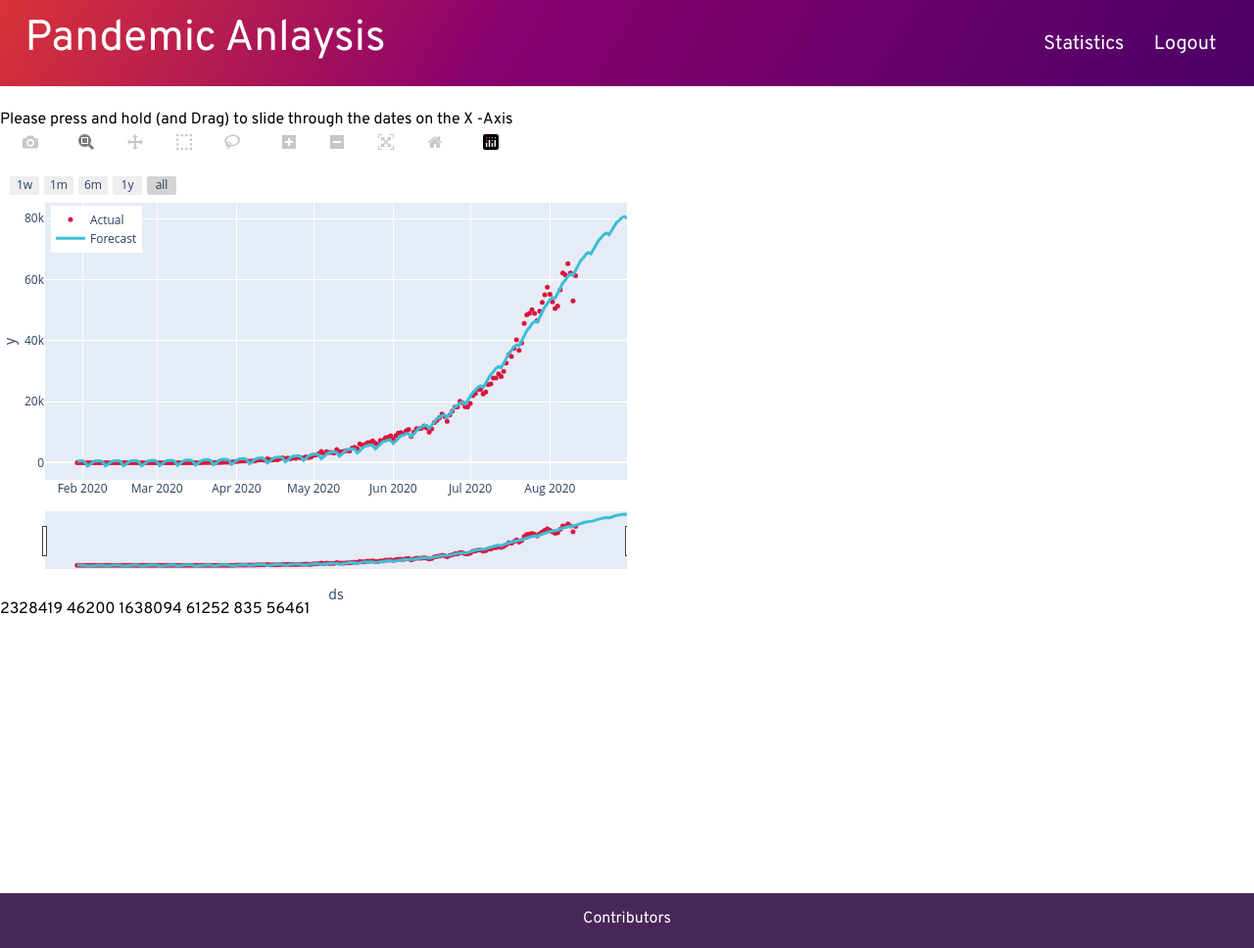
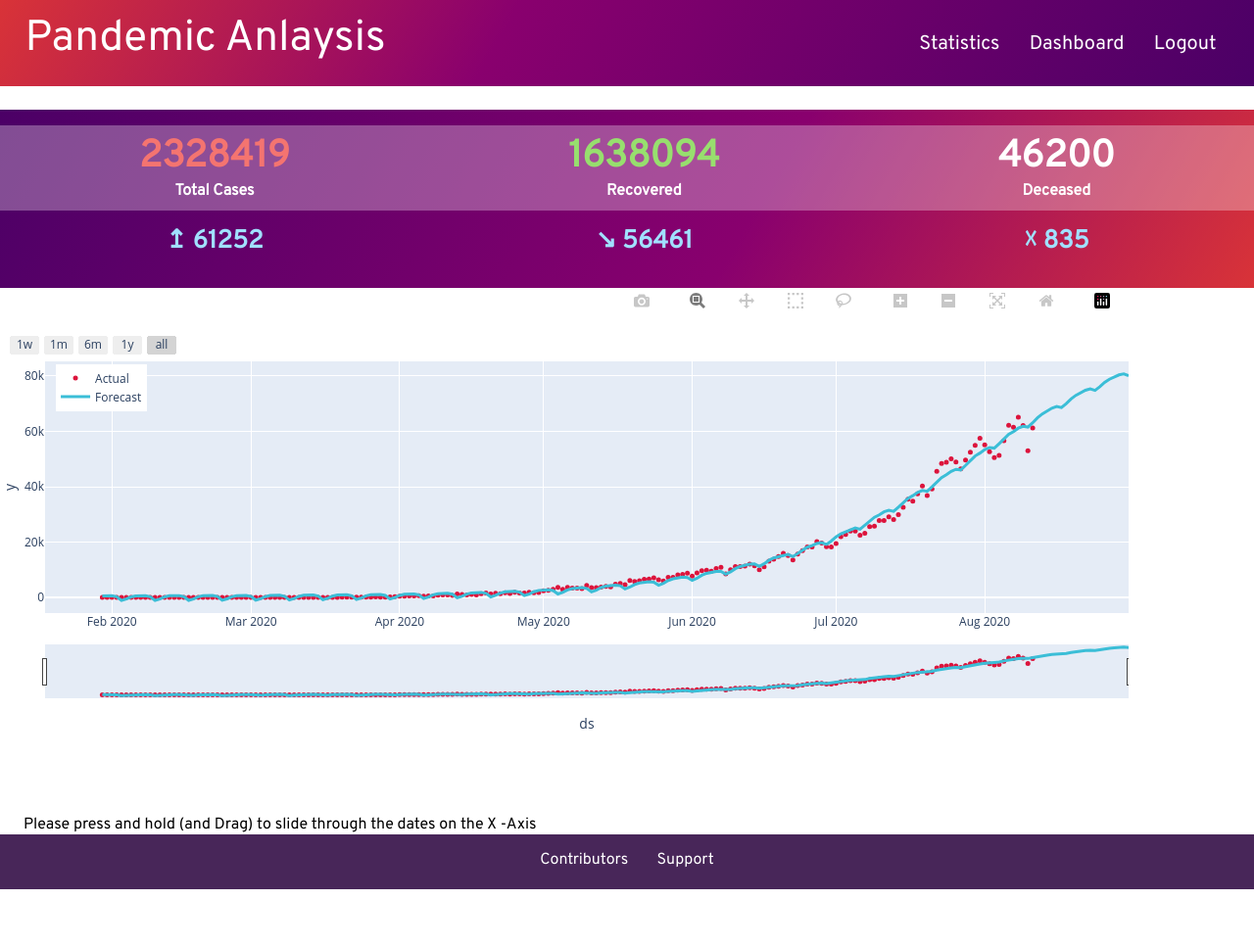
Before and after one commit to AvishrantsSh/Hackathon, a Django app: page /stats/general in a window 1280 px wide. Shown: the whole page at 98% size. After the commit the page ends 908 px from the top, so only its background shows below. Run offline with Django 3.2, Linux system fonts and the light colour scheme; the visitor is signed in with stand-in values (Sample User, id 1); some libraries are stand-ins or nearby versions.

Commit message:
Links and Stats

```diff
--- a/central/gcovid_ind.py
+++ b/central/gcovid_ind.py
@@ -50,8 +50,8 @@ class Covid_map(object):
     def normalise(self):
         x = len(self.todos['cases_time_series'])
         tmp = self.todos['cases_time_series'][x-1]
-        self.total, self.recovered, self.deceased = tmp['totalconfirmed'], tmp['totaldeceased'], tmp['totalrecovered']
-        self.tchange, self.rchange, self.dchange = tmp['dailyconfirmed'], tmp['dailydeceased'], tmp['dailyrecovered']
+        self.total, self.recovered, self.deceased = tmp['totalconfirmed'], tmp['totalrecovered'], tmp['totaldeceased']
+        self.tchange, self.rchange, self.dchange = tmp['dailyconfirmed'], tmp['dailyrecovered'], tmp['dailydeceased']
         for i in range(x):
             cdate = self.todos['cases_time_series'][i]['date'].split()
             cdate[1] = str(list(calendar.month_name).index(cdate[1]))
--- a/static/style/h_details_change.css
+++ b/static/style/h_details_change.css
@@ -17,6 +17,3 @@
 	padding-top: 2vh;
 	width: 150px;
 }
-
-#mbody{
-}
--- a/static/style/statstyle.css
+++ b/static/style/statstyle.css
@@ -1,13 +1,16 @@
 /* Something */
 
+#stats_container{
+	min-height: 90vh;
+}
+
 #graph_container{
-	width: 50vw;
+	width: 90vw;
 	height: 60vh;
+	padding-left:
+	margin-right: 0;
 }
-div{
-    height: 100%;
-    width: 100%;
-}
+
 .modebar-container{
 	height: auto;
 	width: auto;
@@ -16,7 +19,89 @@ div{
 	height: auto;
 	width: auto;
 }
+
+.big_text{
+	font-size: 3vw;
+	font-weight: bold;
+}
+
+.small_text{
+	font-size: 2vw;
+	font-weight: bold;
+	color: rgba(161, 224, 255, 1);
+	padding-top: 1vw;
+}
+
+#yesterday{
+	padding-right: 1vw;
+}
+
+#num_container{
+	text-align: center;
+	padding-top: 2vh;
+	height: 13vw;
+    background: linear-gradient(120deg, rgba(75,0,102,1) 0%, rgba(137,0,110,1) 60%, rgba(207,0,6,0.8) 100%);
+}
+
+#num{
+	display: grid;
+	height: 6.2vw;
+	padding-top: 1vh;
+	background: rgba(256,256, 256, 0.3);
+	color: white;
+	font-weight: bold;
+
+}
+
+#total{
+	grid-column: 1;
+}
+
+#recover{
+	grid-column: 2;
+}
+
+#death{
+	grid-column: 3;
+}
+
+#total_total{
+	color: rgba(255, 121, 107, 0.9);
+}
+
+#total_recover{
+	color: rgba(150, 240, 105, 0.9);
+}
+
+#total_death{
+	color: rgba(98, 99, 110 0.9);
+}
+
+#day_total{
+	padding-top: 3vh;
+}
+
+#day_recover{
+	padding-top: 3vh;
+}
+
+#day_death{
+	padding-top: 3vh;
+}
+
+#instructions{
+	padding-left: 3vh;
+}
+
 @media only screen and (max-width: 768px) {
+
+	#num_container{
+		height: 15.5vh;
+	}
+
+	#num{
+		height: 8vh;
+	}
 	.modebar-container{
 		visibility: hidden;
 	}
@@ -67,6 +152,15 @@ div{
 		display: none;
 	}
 	#graph_container{
-		width: 100vw;
+		width: 90vw;
+		height: 40vh;
+	}
+
+	.big_text{
+	font-size: 5vw;
+	}
+
+	.small_text{
+	font-size: 4vw;
 	}
 }
--- a/templates/base.html
+++ b/templates/base.html
@@ -55,6 +55,7 @@
             <div id="link_head">
                 <a href="{%url 'gstats'%}">Statistics</a>
                 {%if user.is_authenticated%}
+                    <a href="{%url 'details'%}">Dashboard</a>
                     <a href="{%url 'logout'%}">Logout</a>
                 {%else%}
                     <a href="{%url 'login'%}">Login</a>
@@ -68,6 +69,7 @@
         </div>
         <div id="footer">
             <a href="{%url 'dev'%}">Contributors</a>
+            <a href="{%url 'support'%}">Support</a>
         </div>
 
     </body>
--- a/templates/stats.html
+++ b/templates/stats.html
@@ -10,15 +10,59 @@
 
 {%block content%}
 
-	Please press and hold (and Drag) to slide through the dates on the X -Axis
+<div id="stats_container">
+
+    <div id = "num_container">
+
+        <div id = "num">
+
+            <div id = "total">
+                <div id="total_total" class = "big_text">
+                    {{ttotal}}
+                </div>
+                Total Cases
+
+                <div id="day_total" class = "small_text">
+                    &mapstoup; {{dtotal}}
+                </div>
+
+            </div>
+
+            <div id = "recover">
+                <div id="total_recover" class = "big_text">
+                    {{trecover}}
+                </div>
+                Recovered
+
+                <div id="day_recover" class = "small_text">
+                     &searr; {{drecover}}
+                </div>
+            </div>
+
+            <div id = "death" >
+                <div id="total_death" class = "big_text">
+                    {{tdeath}}
+                </div>
+                Deceased
+
+                <div id="day_death" class = "small_text">
+                    &#9747; {{ddeath}}
+                </div>
+            </div>
+
+        </div>
+
+    </div>
+
+
     <div id="graph_container">
         {{graph|safe}}
-        {{ttotal}}
-        {{trecover}}
-        {{tdeath}}
-        {{dtotal}}
-        {{drecover}}
-        {{ddeath}}
+    </div>
+</div>
 
-    </div>
+
+<div id = "instructions">
+    Please press and hold (and Drag) to slide through the dates on the X -Axis
+</div>
+
 {%endblock content%}
```
Also changed, not shown: Hackathon/settings.py (+7 -7 lines), central/temp.txt (+5 -5 lines), static/style/supportstyle.css (+10 -0 lines), templates/support.html (+9 -2 lines).
